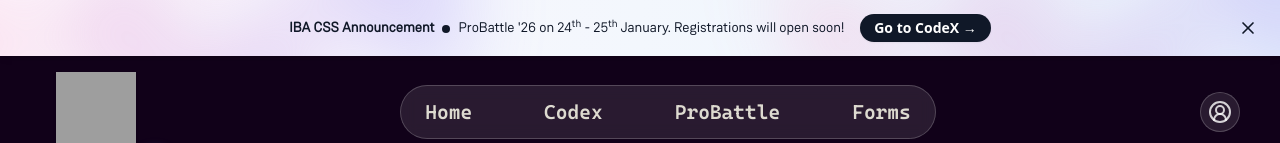
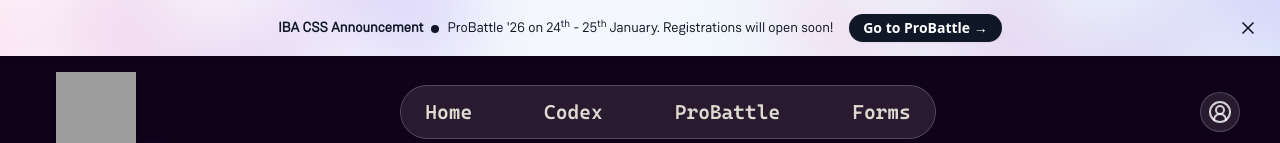
Before and after one commit to css-iba/css-website, a Next.js app: page / in a window 1280 px wide. Shown: the top 143 px of the page. Built offline with nearby package versions, Linux system fonts and the light colour scheme; grey boxes are pictures that could not be loaded; a web font is replaced by a local one.

Commit message:
Update Announcement.tsx

```diff
--- a/components/Announcement.tsx
+++ b/components/Announcement.tsx
@@ -48,10 +48,10 @@ const AnnouncementBar: React.FC = () => {
           ProBattle &apos;26 on 24<sup>th</sup> - 25<sup>th</sup> January. Registrations will open soon!
         </p>
         <Link
-          href="/CodeClash2"
+          href="/ProBattle"
           className="flex-none rounded-full bg-gray-900 px-3.5 py-1 text-sm font-semibold text-white shadow-xs hover:bg-gray-700 focus-visible:outline-2 focus-visible:outline-offset-2 focus-visible:outline-gray-900"
         >
-          Go to CodeX <span aria-hidden="true">&rarr;</span>
+          Go to ProBattle <span aria-hidden="true">&rarr;</span>
         </Link>
       </div>
       <div className="flex flex-1 justify-end">
```
